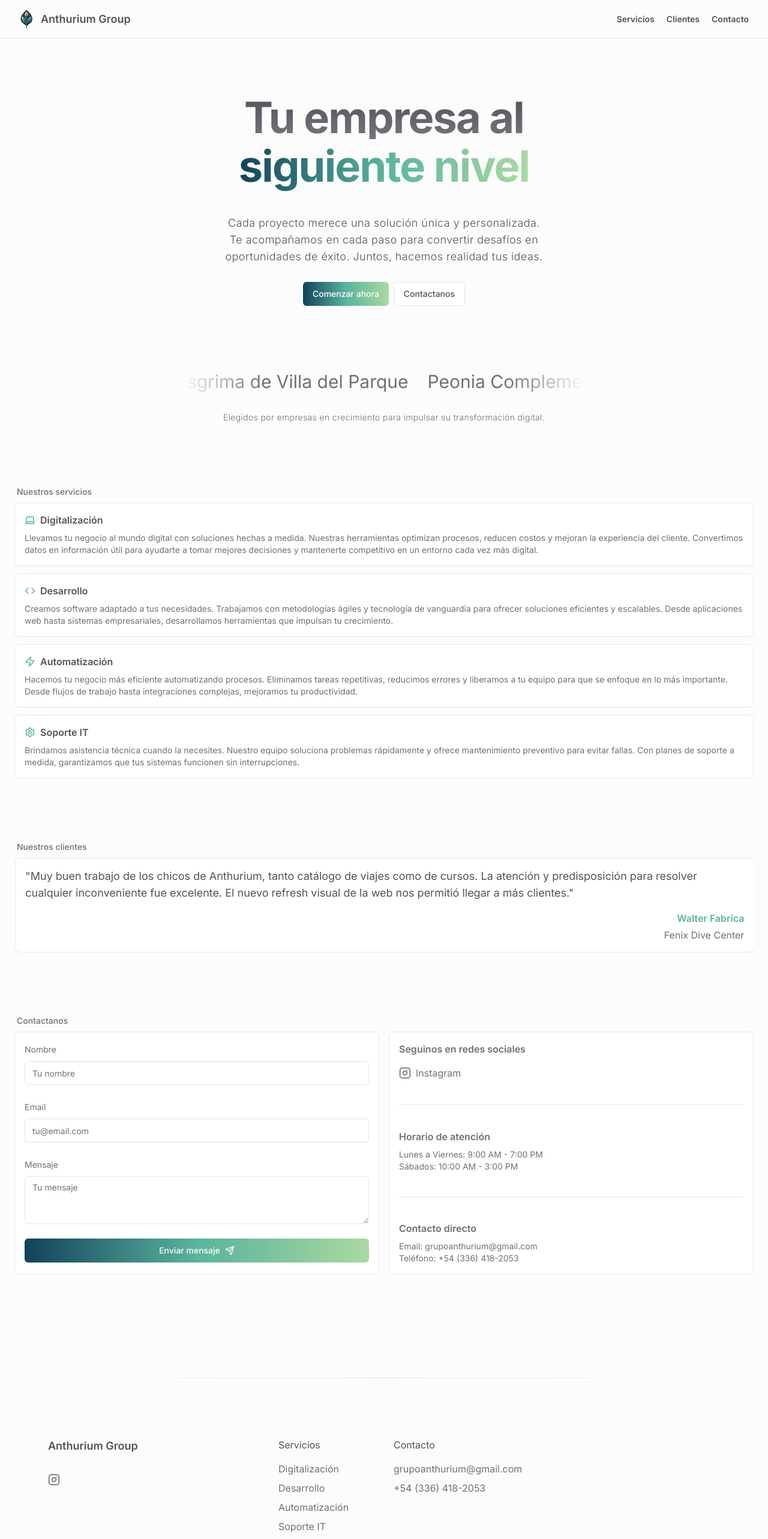
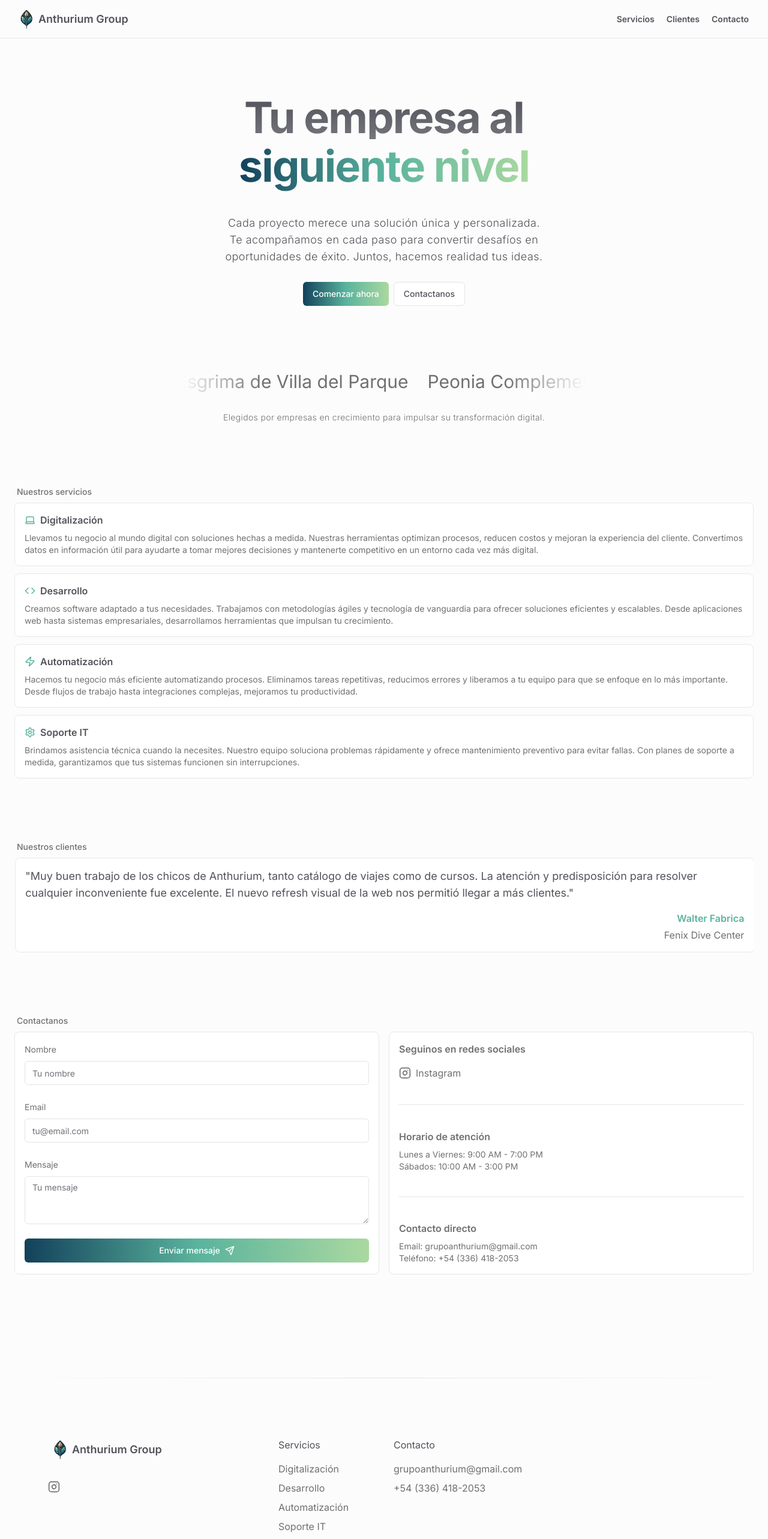
Before and after one commit to GrupoAnthurium/anthurium, a Next.js app: page / in a window 1280 px wide. Shown: the top 2566 px of the page at 60% size. Built offline with nearby package versions, Linux system fonts and the light colour scheme.

Commit message:
refactor: update Anthurium component to include logo and adjust layout in Navbar

```diff
--- a/src/components/anthurium.tsx
+++ b/src/components/anthurium.tsx
@@ -1,6 +1,7 @@
 "use client";
 
 import { twMerge } from "tailwind-merge";
+import Image from "next/image";
 
 interface AnthuriumProps {
   className?: string;
@@ -11,9 +12,17 @@ export const Anthurium = ({ className }: AnthuriumProps) => {
 
   return (
     <button
-      className={twMerge("font-semibold text-lg", className)}
+      className={twMerge("font-semibold text-lg flex items-center", className)}
       onClick={goUp}
     >
+      <Image
+        src="/white-logo-no-bg.png"
+        alt="Anthurium"
+        className="size-10 select-none"
+        draggable="false"
+        width={1200}
+        height={1200}
+      />
       Anthurium Group
     </button>
   );
--- a/src/components/layout/navbar/navbar.tsx
+++ b/src/components/layout/navbar/navbar.tsx
@@ -2,7 +2,6 @@
 
 import { useMediaQuery } from "@/hooks";
 import { MobileDrawer, MenuList, Anthurium } from "@/components";
-import Image from "next/image";
 
 export const Navbar = () => {
   const isMobile = useMediaQuery(640);
@@ -10,11 +9,7 @@ export const Navbar = () => {
   return (
     <nav className="w-full flex items-center justify-center h-16 border-b bg-softwhite sticky top-0 z-50">
       <div className="max-w-7xl w-full flex items-center justify-between px-6">
-        <div className="flex space-x-1">
-          <Image src="/white-logo-no-bg.png" alt="Anthurium" className="h-10 w-10" width={1200} height={1200} />
-          <Anthurium />
-        </div>
-
+        <Anthurium />
         {isMobile ? <MobileDrawer /> : <MenuList />}
       </div>
     </nav>
```
